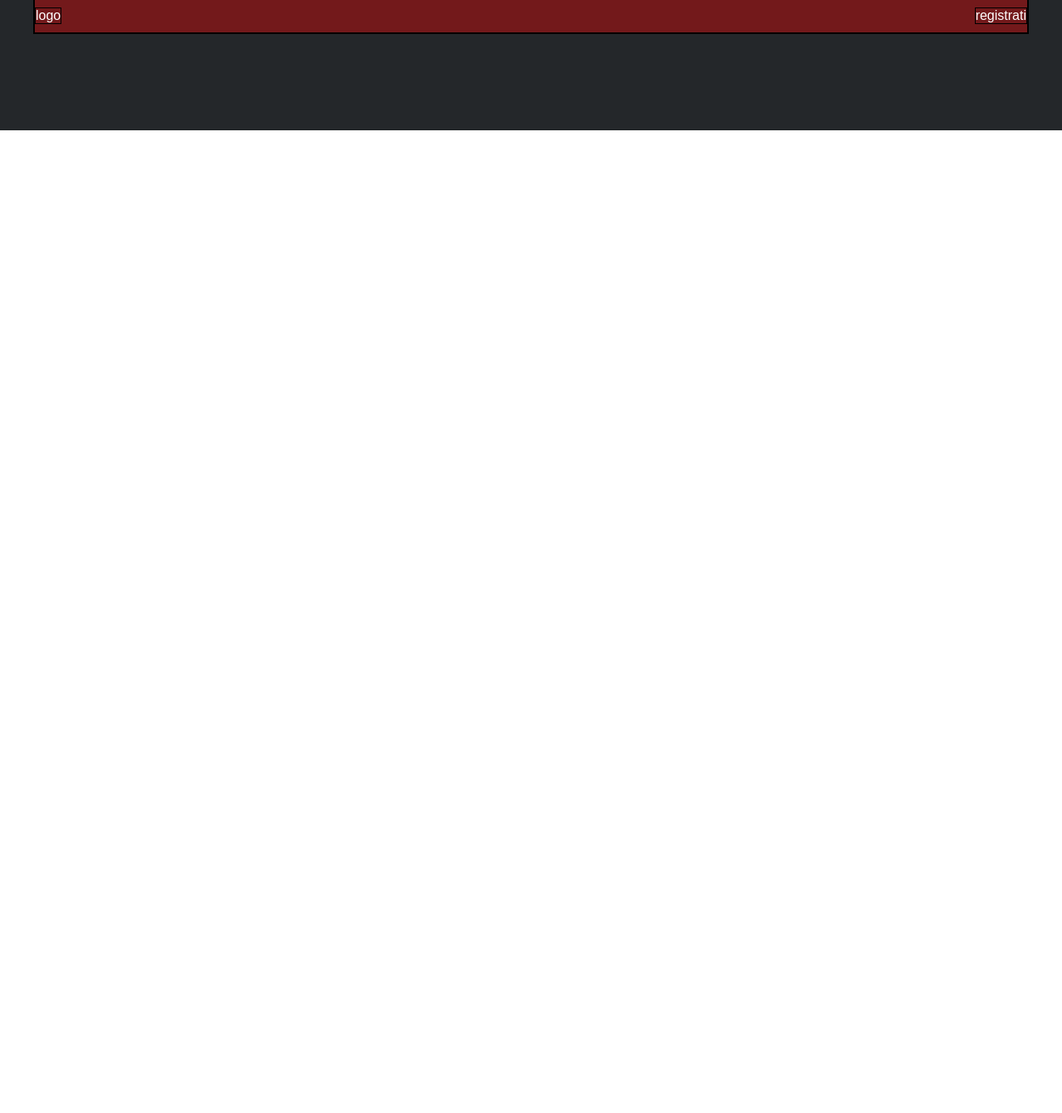
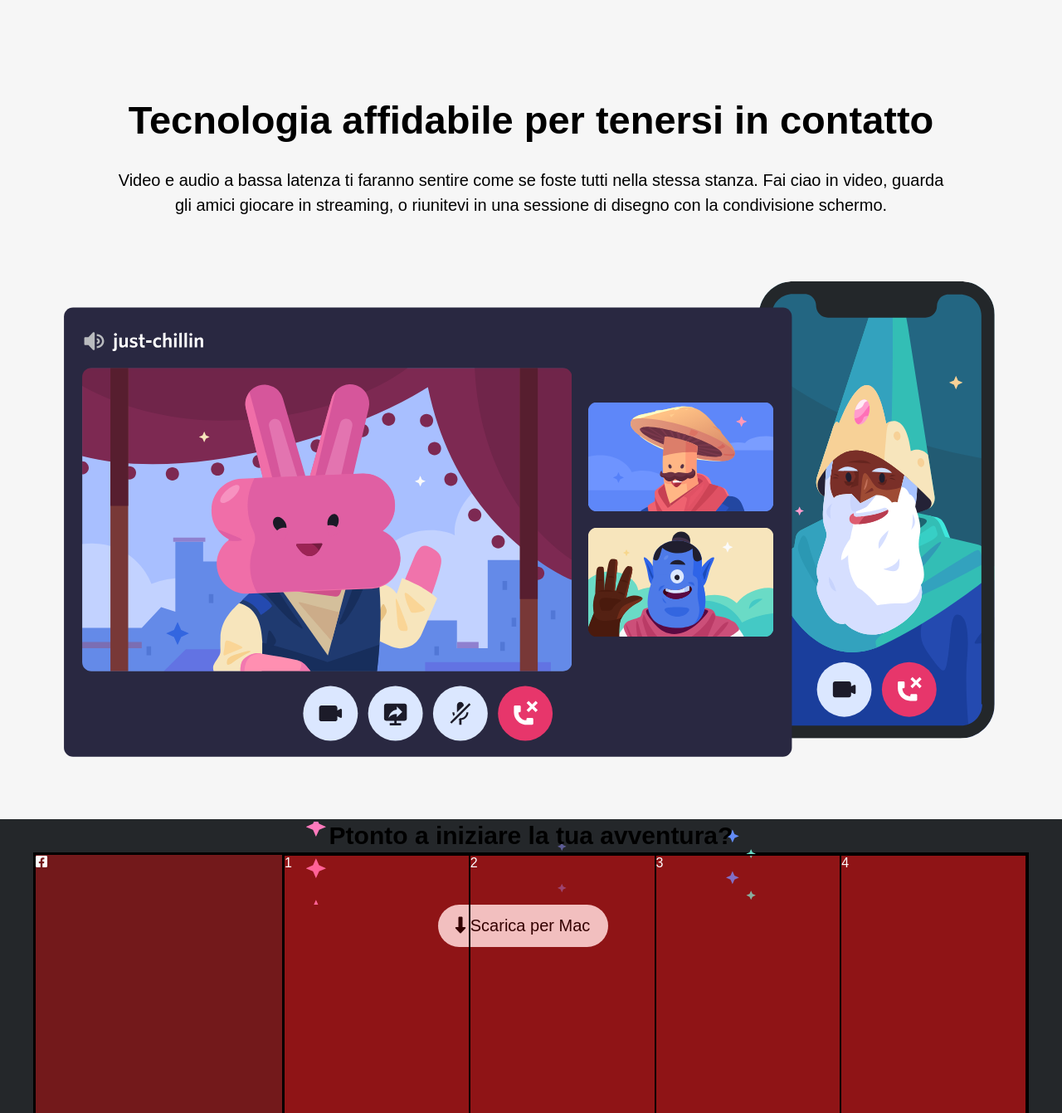
Before and after one commit to Vahidone/htmlcss-discord, a plain HTML site: page index.html in a window 1280 px wide. Shown: the part 2943-4284 px from the top of the page at 83% size. Before the commit the page ends 3100 px from the top, so only its background shows below. Drawn offline with Linux system fonts and the light colour scheme.

Commit message:
[fix] background header relative path

```diff
--- a/css/style.css
+++ b/css/style.css
@@ -81,7 +81,7 @@ header .topbar .container {
   background-color: #255EE9;
   justify-content: center;
   align-items: center;
-  background-image: url(/img/jumbo.png);
+  background-image: url(../img/jumbo.png);
   background-size: 100% 106%;
   flex-direction: column;
 }
@@ -103,7 +103,7 @@ header .topbar .container {
 
 }
 
-#scarica {
+.scarica {
   width: 205px;
   height: 51px;
   border-radius: 50px;
@@ -111,10 +111,10 @@ header .topbar .container {
   margin-right: 20px;
   font-size: 20px;
 }
-#scarica a{
+.scarica a{
   color: black;
 }
-#scarica:hover{
+.scarica:hover{
   background-color: lightgrey;
 }
 #apri{
@@ -133,6 +133,13 @@ header .topbar .container {
 }
 
   /* main */
+  .section-white{
+    height: 650px;
+  }
+  .section-grey{
+    height: 650px;
+    background-color: #F6F6F6;
+  }
 
   section .container .small-column h1{
     font-size: 2.8rem;
@@ -145,6 +152,46 @@ header .topbar .container {
     font-size: larger;
     line-height: 1.5;
   }
+  .big-grey{
+    height: 1400px;
+    justify-content: center;
+    align-items: center;
+    padding-top: 100px;
+    background-color: #F6F6F6;
+  }
+  .big-grey .container{
+    justify-content: center;
+    align-items: center;
+  }
+  .big-grey .container h1{
+    font-size: 47px;
+    margin-bottom: 30px;
+  }
+  .big-grey .container p{
+    font-size: 20px;
+    line-height: 1.5;
+  }
+  .big-grey .container img{
+    width: 100%;
+  }
+  .stars{
+    height: 100px;
+    justify-content: center;
+    align-items: center;
+    flex-direction: column;
+
+  }
+  .stars .img-stars{
+    width: 600px;
+    height: 100px;
+    margin: auto;
+    font-size: 30px;
+    font-weight: bold;
+    background-image: url(/img/stars.svg);
+    background-size: 100% 50%;
+    background-position: left;
+  }
+
 
   section,
   footer {
--- a/index.html
+++ b/index.html
@@ -44,7 +44,7 @@
            o semplicemente di un piccolo gruppo di amici che vuole passare il tempo assieme,<br> Discord rende più facile chiaccherare ogni giorno e ritrovarsi più spesso.</p>
       </div>
       <div class="cta-top">
-        <button id="scarica"><a href="#"><i class="fa-solid fa-down-long"></i>  Scarica per Mac</a></button>
+        <button class="scarica"><a href="#"><i class="fa-solid fa-down-long"></i>  Scarica per Mac</a></button>
         <button id="apri"><a href="#">Apri Discord nel tuo browser</a></button>
       </div>
     </div>
@@ -52,7 +52,7 @@
 
    <!-- main  -->
    <main>
-    <section>
+    <section class="section-white">
       <div class="container d-flex">
         <div class="big-column">
           <img src="img/item1.svg" alt="item1">
@@ -63,8 +63,8 @@
         </div>
       </div>
     </section>
-        <!-- big grey section  -->
-    <section class="big-grey">
+
+    <section class="section-grey">
       <div class="container d-flex">
         <div class="small-column">
           <h1>Dove trovarsi è <br>facile</h1>
@@ -77,7 +77,7 @@
       </div>
     </section>
 
-    <section>
+    <section class="section-white">
       <div class="container d-flex">
         <div class="big-column">
           <img src="img/item3.svg" alt="item3">
@@ -88,13 +88,28 @@
         </div>
       </div>
     </section>
+       <!-- section di big grey  -->
+    <section class="big-grey d-flex">
+      <div class="container d-flex">
+        <div>
+          <h1>Tecnologia affidabile per tenersi in contatto</h1>
+        </div>
+        <div>
+          <p>Video e audio a bassa latenza ti faranno sentire come se foste tutti nella stessa stanza. Fai ciao in video, guarda <br>gli amici giocare in streaming, o riunitevi in una sessione di disegno con la condivisione schermo.</p>
+        </div>
 
-    <section class="big-grey">
-      <div class="container d-flex debug-box debug">
-        <div>titolo</div>
-        <div>testo</div>
-        <div>immagine</div>
-        <div>CTA</div>
+        <img src="img/item4-big.svg" alt="item4">
+
+
+        <div class="stars container d-flex">
+          <div class="img-stars">
+            Ptonto a iniziare la tua avventura?
+          </div>
+          <button class="scarica"><a href="#"><i class="fa-solid fa-down-long"></i>  Scarica per Mac</a></button>
+        </div>
+
+
+
       </div>
     </section>
    </main>
```
